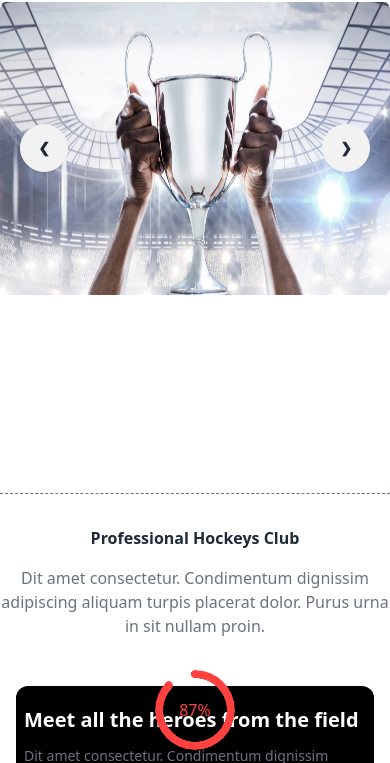
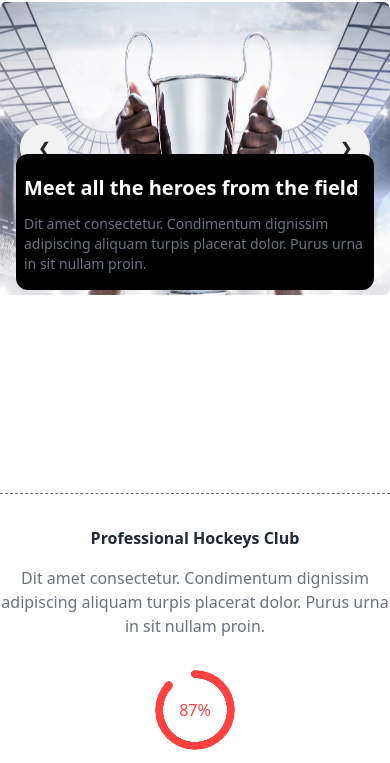
Before and after one commit to ALNoman78/Batch9-assignment-3, a plain HTML site: page index.html in a window 390 px wide. Shown: the part 102-865 px from the top of the page. Drawn offline with nearby package versions, Linux system fonts and the light colour scheme; grey boxes are pictures that could not be loaded.

Commit message:
responsive issue

```diff
--- a/index.html
+++ b/index.html
@@ -88,7 +88,7 @@
                         <a href="#slide3" class="btn btn-circle">❯</a>
                     </div>
                 </div>
-                <div class="absolute bg-black md:p-5 mx-4 p-2 md:w-1/3 -bottom-20 md:bottom-32 md:right-48 rounded-xl">
+                <div class="absolute bg-black md:p-5 mx-4 p-2 md:w-1/3 top-64 md:bottom-32 md:right-48 rounded-xl">
                     <h3 class="text-white md:text-2xl text-xl py-3 font-semibold">Meet all the heroes from the field
                     </h3>
                     <p class="text-gray-500 text-sm pb-2">Dit amet consectetur. Condimentum dignissim adipiscing aliquam
```
